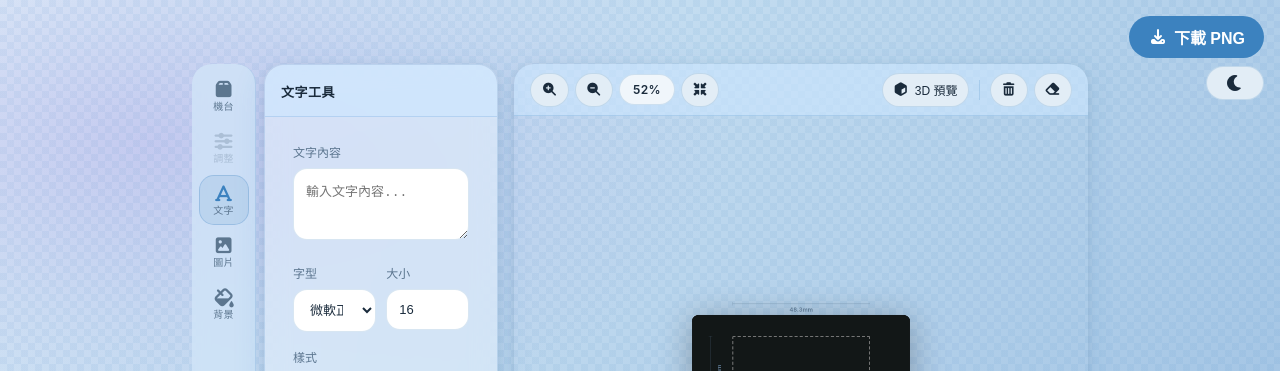
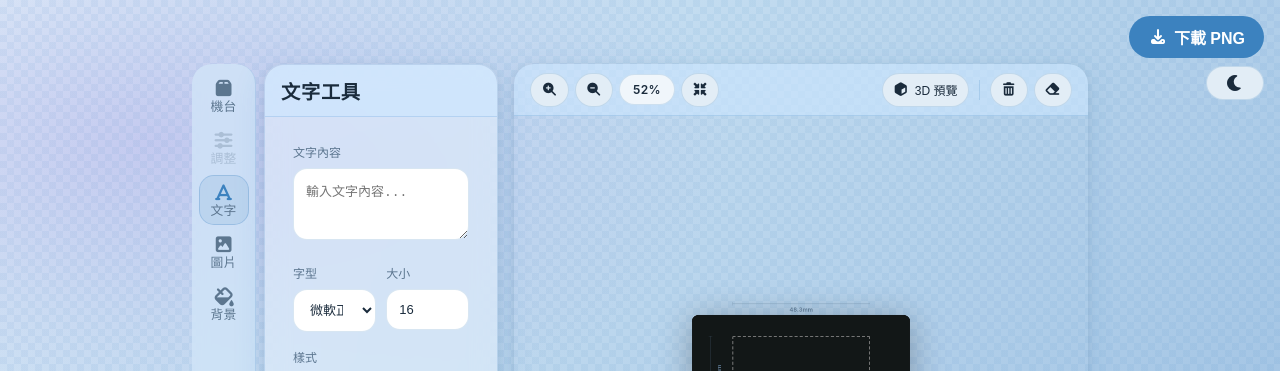
Before and after one commit to sowertech/luftqi, a Vue app: page / in a window 1280 px wide. Shown: the top 371 px of the page. Built offline with nearby package versions, Linux system fonts and the light colour scheme.

Commit message:
20260518 final2

```diff
--- a/src/components/LeftSidebar.vue
+++ b/src/components/LeftSidebar.vue
@@ -318,7 +318,7 @@
     }
 
     .nav-label {
-        font-size: 10px;
+        font-size: 0.8rem;
         letter-spacing: 0.02em;
         line-height: 1;
         color: var(--text-secondary);
@@ -359,7 +359,7 @@
     }
 
     .panel-title {
-        font-size: 13px;
+        font-size: 1.2rem;
         font-weight: 600;
         color: var(--text-primary);
         letter-spacing: 0.04em;
```
